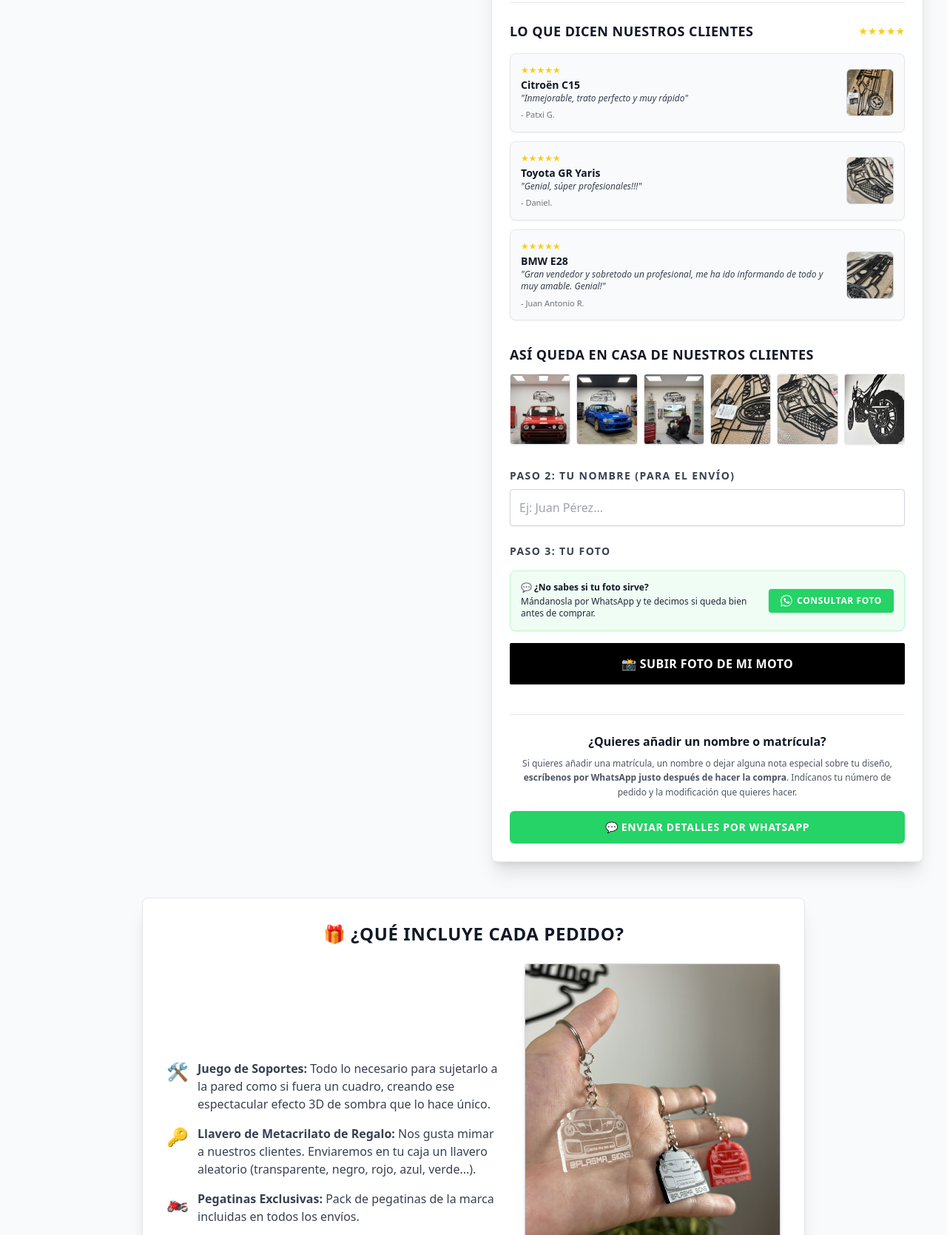
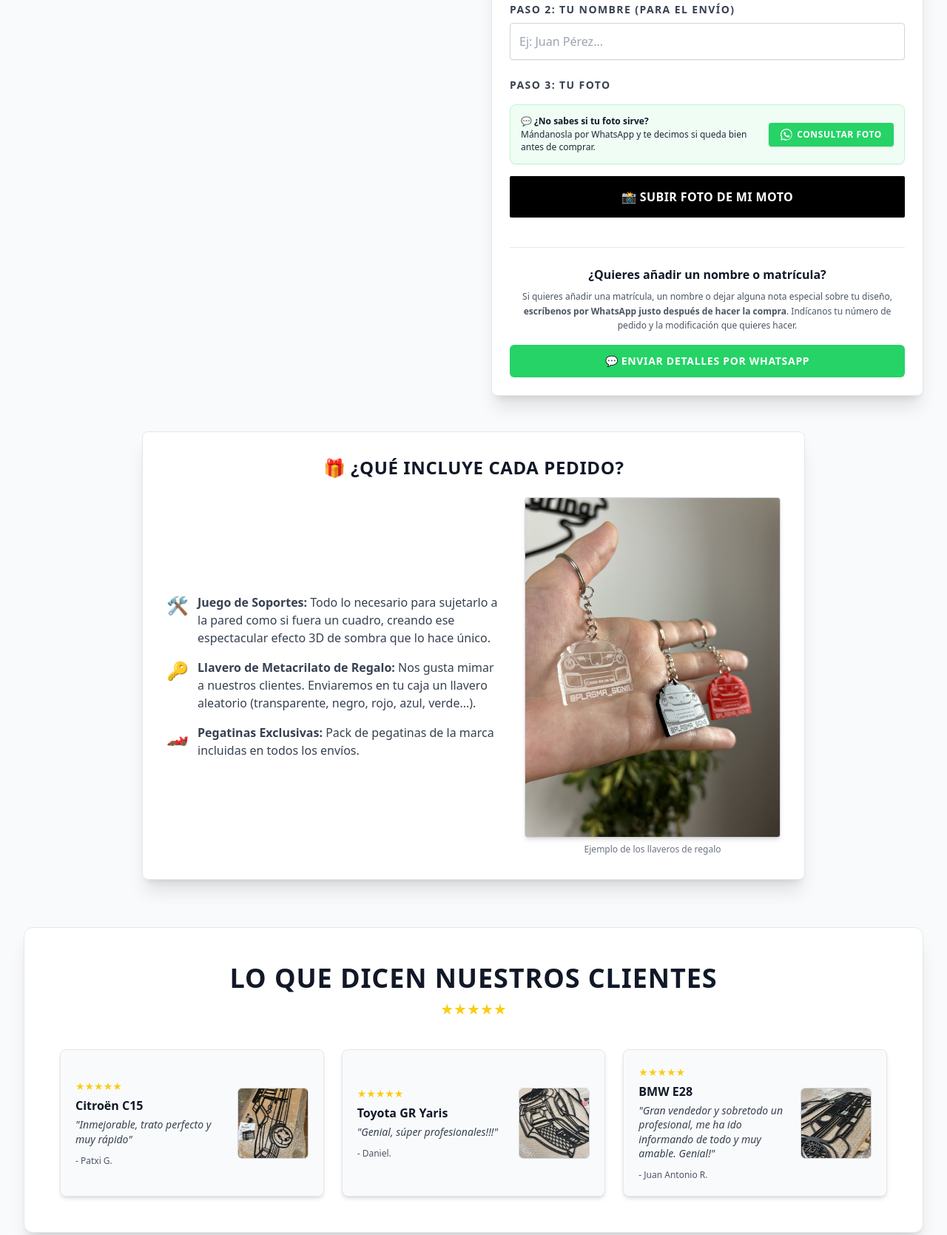
Before and after one commit to lbjosemaria02-sketch/plasmasigns.github.io, a plain HTML site: page moto.html in a window 1280 px wide. Shown: the part 1053-2722 px from the top of the page at 74% size. Drawn offline with nearby package versions, Linux system fonts and the light colour scheme; a script that the page names is missing.

Commit message:
Add files via upload

```diff
--- a/moto.html
+++ b/moto.html
@@ -114,69 +114,6 @@
                         <span class="text-sm text-gray-500 font-medium">IVA y envío incluido</span>
                     </div>
 
-                    <!-- Lo que dicen nuestros clientes -->
-                    <div class="my-8 pt-6 border-t border-gray-200">
-                        <div class="flex items-center justify-between mb-4">
-                            <h4 class="text-base sm:text-lg font-bold text-gray-900 uppercase tracking-wide">Lo que dicen nuestros clientes</h4>
-                            <span class="text-yellow-400 text-sm">★★★★★</span>
-                        </div>
-                        <div class="space-y-3">
-                            <!-- Patxi G. -->
-                            <div class="bg-gray-50 p-3.5 rounded-lg border border-gray-200 flex items-center justify-between shadow-sm">
-                                <div class="flex-1 pr-3">
-                                    <div class="flex text-yellow-400 mb-0.5 text-xs">★★★★★</div>
-                                    <h5 class="font-bold text-gray-900 text-sm">Citroën C15</h5>
-                                    <p class="text-gray-700 italic text-xs leading-snug">"Inmejorable, trato perfecto y muy rápido"</p>
-                                    <p class="text-gray-500 text-[11px] mt-1.5">- Patxi G.</p>
-                                </div>
-                                <div class="w-16 h-16 shrink-0 rounded-md overflow-hidden border border-gray-300 bg-white">
-                                    <img src="imagenes-web/valoracion citroen c15.jpg" alt="Citroën C15" class="w-full h-full object-cover">
-                                </div>
-                            </div>
-
-                            <!-- Daniel -->
-                            <div class="bg-gray-50 p-3.5 rounded-lg border border-gray-200 flex items-center justify-between shadow-sm">
-                                <div class="flex-1 pr-3">
-                                    <div class="flex text-yellow-400 mb-0.5 text-xs">★★★★★</div>
-                                    <h5 class="font-bold text-gray-900 text-sm">Toyota GR Yaris</h5>
-                                    <p class="text-gray-700 italic text-xs leading-snug">"Genial, súper profesionales!!!"</p>
-                                    <p class="text-gray-500 text-[11px] mt-1.5">- Daniel.</p>
-                                </div>
-                                <div class="w-16 h-16 shrink-0 rounded-md overflow-hidden border border-gray-300 bg-white">
-                                    <img src="imagenes-web/valoración gr yaris.jpg" alt="Toyota GR Yaris" class="w-full h-full object-cover">
-                                </div>
-                            </div>
-
-                            <!-- Juan Antonio R. -->
-                            <div class="bg-gray-50 p-3.5 rounded-lg border border-gray-200 flex items-center justify-between shadow-sm">
-                                <div class="flex-1 pr-3">
-                                    <div class="flex text-yellow-400 mb-0.5 text-xs">★★★★★</div>
-                                    <h5 class="font-bold text-gray-900 text-sm">BMW E28</h5>
-                                    <p class="text-gray-700 italic text-xs leading-snug">"Gran vendedor y sobretodo un profesional, me ha ido informando de todo y muy amable. Genial!"</p>
-                                    <p class="text-gray-500 text-[11px] mt-1.5">- Juan Antonio R.</p>
-                                </div>
-                                <div class="w-16 h-16 shrink-0 rounded-md overflow-hidden border border-gray-300 bg-white">
-                                    <img src="imagenes-web/valoracion bmw e28.jpg" alt="BMW E28" class="w-full h-full object-cover">
-                                </div>
-                            </div>
-                        </div>
-                    </div>
-
-                    <!-- Así queda en casa de nuestros clientes -->
-                    <div class="mb-8">
-                        <h4 class="text-base sm:text-lg font-bold text-gray-900 uppercase tracking-wide mb-3">
-                            Así queda en casa de nuestros clientes
-                        </h4>
-                        <div class="grid grid-cols-3 sm:grid-cols-6 gap-2">
-                            <img src="imagenes-web/foto decoracion 1.PNG" alt="Pieza en pared 1" class="w-full h-20 sm:h-24 object-cover rounded border border-gray-200 shadow-sm hover:scale-105 transition-transform duration-300">
-                            <img src="imagenes-web/foto decoración 2.PNG" alt="Pieza en pared 2" class="w-full h-20 sm:h-24 object-cover rounded border border-gray-200 shadow-sm hover:scale-105 transition-transform duration-300">
-                            <img src="imagenes-web/foto decoracion 3.PNG" alt="Pieza en pared 3" class="w-full h-20 sm:h-24 object-cover rounded border border-gray-200 shadow-sm hover:scale-105 transition-transform duration-300">
-                            <img src="imagenes-web/Foto decoración 4.png" alt="Pieza en pared 4" class="w-full h-20 sm:h-24 object-cover rounded border border-gray-200 shadow-sm hover:scale-105 transition-transform duration-300">
-                            <img src="imagenes-web/valoración gr yaris.jpg" alt="Pieza en pared 5" class="w-full h-20 sm:h-24 object-cover rounded border border-gray-200 shadow-sm hover:scale-105 transition-transform duration-300">
-                            <img src="imagenes-web/Foto siluet motocicleta.jpg" alt="Pieza en pared 6" class="w-full h-20 sm:h-24 object-cover rounded border border-gray-200 shadow-sm hover:scale-105 transition-transform duration-300">
-                        </div>
-                    </div>
-
                     <!-- PASO 2: Datos del Pedido -->
                     <p class="mb-2 text-gray-700 text-sm font-bold uppercase tracking-widest">Paso 2: Tu Nombre (Para el envío)</p>
                     <input type="text" id="nombre_cliente" placeholder="Ej: Juan Pérez..." class="w-full bg-white text-gray-900 border border-gray-300 shadow-sm rounded p-3 mb-6 focus:border-red-500 focus:outline-none transition-colors">
@@ -245,7 +182,7 @@
                 </div>
         </div>
 
-        <!-- Nueva sección de regalos -->
+                <!-- Nueva sección de regalos -->
         <div class="mt-12 max-w-4xl mx-auto bg-white shadow-xl p-8 rounded-lg border border-gray-200 shadow-xl">
             <h3 class="font-bold text-2xl text-gray-900 mb-6 text-center uppercase tracking-wide">🎁 ¿Qué incluye cada pedido?</h3>
             <div class="flex flex-col md:flex-row gap-8 items-center">
@@ -259,7 +196,7 @@
                         <span><strong>Llavero de Metacrilato de Regalo:</strong> Nos gusta mimar a nuestros clientes. Enviaremos en tu caja un llavero aleatorio (transparente, negro, rojo, azul, verde...).</span>
                     </p>
                     <p class="flex items-start">
-                        <span class="text-2xl mr-3">🏍️</span>
+                        <span class="text-2xl mr-3">🏎️</span>
                         <span><strong>Pegatinas Exclusivas:</strong> Pack de pegatinas de la marca incluidas en todos los envíos.</span>
                     </p>
                 </div>
@@ -269,7 +206,72 @@
                 </div>
             </div>
         </div>
-    </div>
+
+        <!-- Lo que dicen nuestros clientes -->
+        <div class="mt-16 bg-white rounded-xl border border-gray-200 shadow-xl p-8 md:p-12">
+            <div class="text-center mb-10">
+                <h3 class="text-2xl md:text-4xl font-extrabold text-gray-900 uppercase tracking-wide">
+                    Lo que dicen nuestros clientes
+                </h3>
+                <div class="flex items-center justify-center text-yellow-400 mt-2 text-xl">★★★★★</div>
+            </div>
+
+            <div class="grid grid-cols-1 md:grid-cols-3 gap-6">
+                <!-- Patxi G. -->
+                <div class="bg-gray-50 p-5 rounded-lg border border-gray-200 flex items-center justify-between shadow-md">
+                    <div class="flex-1 pr-4">
+                        <div class="flex text-yellow-400 mb-1 text-sm">★★★★★</div>
+                        <h4 class="font-bold text-gray-900 mb-1 text-base">Citroën C15</h4>
+                        <p class="text-gray-700 italic text-sm leading-snug">"Inmejorable, trato perfecto y muy rápido"</p>
+                        <p class="text-gray-600 text-xs mt-3">- Patxi G.</p>
+                    </div>
+                    <div class="w-24 h-24 shrink-0 rounded-md overflow-hidden border border-gray-300 bg-white">
+                        <img src="imagenes-web/valoracion citroen c15.jpg" alt="Citroën C15" class="w-full h-full object-cover">
+                    </div>
+                </div>
+
+                <!-- Daniel -->
+                <div class="bg-gray-50 p-5 rounded-lg border border-gray-200 flex items-center justify-between shadow-md">
+                    <div class="flex-1 pr-4">
+                        <div class="flex text-yellow-400 mb-1 text-sm">★★★★★</div>
+                        <h4 class="font-bold text-gray-900 mb-1 text-base">Toyota GR Yaris</h4>
+                        <p class="text-gray-700 italic text-sm leading-snug">"Genial, súper profesionales!!!"</p>
+                        <p class="text-gray-600 text-xs mt-3">- Daniel.</p>
+                    </div>
+                    <div class="w-24 h-24 shrink-0 rounded-md overflow-hidden border border-gray-300 bg-white">
+                        <img src="imagenes-web/valoración gr yaris.jpg" alt="Toyota GR Yaris" class="w-full h-full object-cover">
+                    </div>
+                </div>
+
+                <!-- Juan Antonio R. -->
+                <div class="bg-gray-50 p-5 rounded-lg border border-gray-200 flex items-center justify-between shadow-md">
+                    <div class="flex-1 pr-4">
+                        <div class="flex text-yellow-400 mb-1 text-sm">★★★★★</div>
+                        <h4 class="font-bold text-gray-900 mb-1 text-base">BMW E28</h4>
+                        <p class="text-gray-700 italic text-sm leading-snug">"Gran vendedor y sobretodo un profesional, me ha ido informando de todo y muy amable. Genial!"</p>
+                        <p class="text-gray-600 text-xs mt-3">- Juan Antonio R.</p>
+                    </div>
+                    <div class="w-24 h-24 shrink-0 rounded-md overflow-hidden border border-gray-300 bg-white">
+                        <img src="imagenes-web/valoracion bmw e28.jpg" alt="BMW E28" class="w-full h-full object-cover">
+                    </div>
+                </div>
+            </div>
+        </div>
+
+        <!-- Así queda en casa de nuestros clientes -->
+        <div class="mt-12 bg-white rounded-xl border border-gray-200 shadow-xl p-8 md:p-12">
+            <h3 class="text-2xl md:text-4xl font-extrabold text-gray-900 text-center uppercase tracking-wide mb-8">
+                Así queda en casa de nuestros clientes
+            </h3>
+            <div class="grid grid-cols-2 sm:grid-cols-3 lg:grid-cols-6 gap-4">
+                <img src="imagenes-web/foto decoracion 1.PNG" alt="Pieza en pared 1" class="w-full h-40 object-cover rounded-lg border border-gray-200 shadow-md hover:scale-105 transition-transform duration-300">
+                <img src="imagenes-web/foto decoración 2.PNG" alt="Pieza en pared 2" class="w-full h-40 object-cover rounded-lg border border-gray-200 shadow-md hover:scale-105 transition-transform duration-300">
+                <img src="imagenes-web/foto decoracion 3.PNG" alt="Pieza en pared 3" class="w-full h-40 object-cover rounded-lg border border-gray-200 shadow-md hover:scale-105 transition-transform duration-300">
+                <img src="imagenes-web/Foto decoración 4.png" alt="Pieza en pared 4" class="w-full h-40 object-cover rounded-lg border border-gray-200 shadow-md hover:scale-105 transition-transform duration-300">
+                <img src="imagenes-web/valoración gr yaris.jpg" alt="Pieza en pared 5" class="w-full h-40 object-cover rounded-lg border border-gray-200 shadow-md hover:scale-105 transition-transform duration-300">
+                <img src="imagenes-web/Foto siluet motocicleta.jpg" alt="Pieza en pared 6" class="w-full h-40 object-cover rounded-lg border border-gray-200 shadow-md hover:scale-105 transition-transform duration-300">
+            </div>
+        </div></div>
 
     <!-- Footer de Contacto Completo -->
     <footer class="bg-black py-12 border-t border-gray-900 mt-4">
@@ -352,6 +354,7 @@
         // Lógica de Cloudinary
         const CLOUDINARY_CLOUD_NAME = 'eno3mepx'; const CLOUDINARY_UPLOAD_PRESET = 'wz0o1bdv';
         let fotoIdParaStripe = '';
+        let fotoNombreOriginal = '';
         var myWidget = cloudinary.createUploadWidget({
             cloudName: CLOUDINARY_CLOUD_NAME, uploadPreset: CLOUDINARY_UPLOAD_PRESET, sources: ['local', 'camera'], multiple: false, language: "es",
             styles: { palette: { window: "#111111", sourceBg: "#111111", windowBorder: "#333333", tabIcon: "#FFFFFF", inactiveTabIcon: "#888888", menuIcons: "#FFFFFF", link: "#FFFFFF", action: "#FFFFFF", inProgress: "#444444", complete: "#22c55e", error: "#ef4444", textDark: "#000000", textLight: "#FFFFFF" } },
@@ -359,6 +362,9 @@
         }, (error, result) => {
             if (!error && result && result.event === "success") {
                 fotoIdParaStripe = result.info.public_id.replace(/[^a-zA-Z0-9_-]/g, '-');
+                if (result.info.original_filename) {
+                    fotoNombreOriginal = result.info.original_filename.replace(/[^a-zA-Z0-9_-]/g, '_');
+                }
                 document.getElementById('upload_widget').classList.add('hidden');
                 document.getElementById('success_message').classList.remove('hidden');
             }
@@ -393,7 +399,11 @@
                 let nombreLimpio = nombreInput.replace(/[^a-zA-Z0-9]/g, '_');
                 if (nombreLimpio === '') nombreLimpio = 'Cliente';
 
-                const finalRefId = nombreLimpio + '__' + fotoIdParaStripe;
+                let refParts = [nombreLimpio];
+                if (fotoNombreOriginal) refParts.push(fotoNombreOriginal);
+                refParts.push(fotoIdParaStripe);
+                const finalRefId = refParts.join('__');
+
                 const finalStripeLink = stripeLinks[selectedSize];
                 window.location.href = finalStripeLink + '?client_reference_id=' + finalRefId;
             }
```
Also changed, not shown: coche.html (+76 -66 lines).
